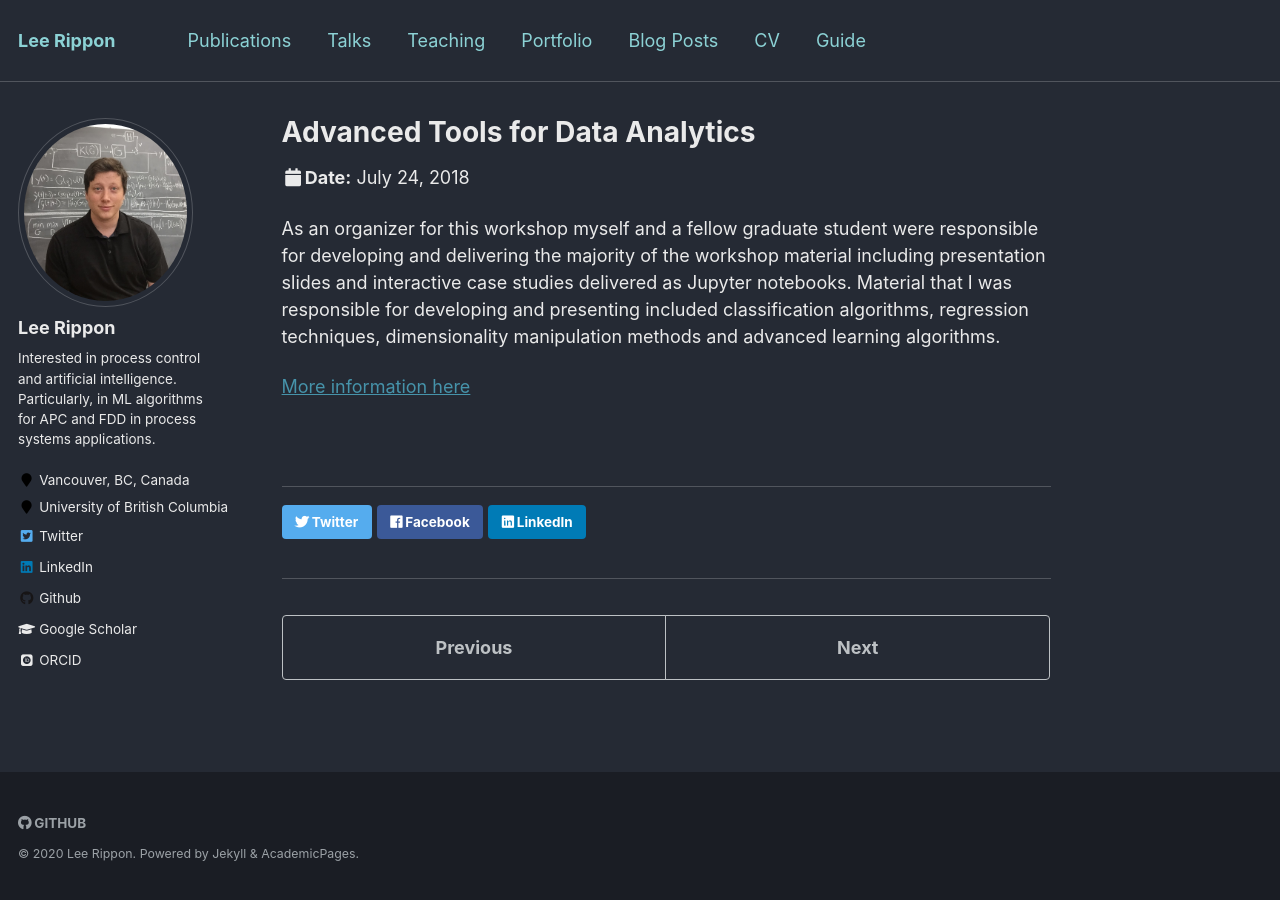
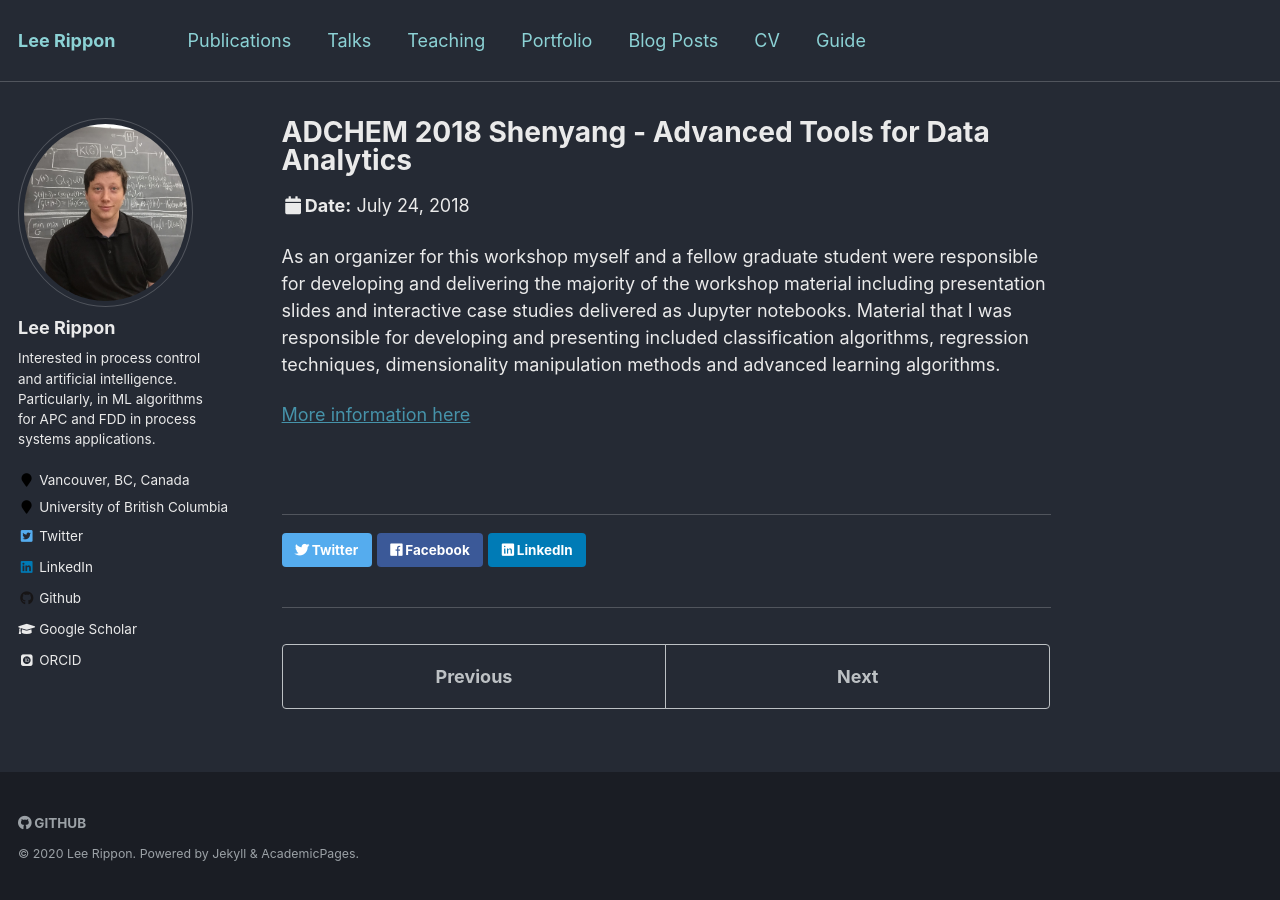
Before and after one commit to LeeRippon/LeeRippon.github.io, a Jekyll site: the page built from _talks/2018-adchem.md, in a window 1280 px wide. Built offline with Jekyll 4.4.1, drawn with Linux system fonts in a browser that asks for light colours; some web fonts are replaced.

Commit message:
Update 2018-adchem.md

```diff
--- a/_talks/2018-adchem.md
+++ b/_talks/2018-adchem.md
@@ -1,5 +1,5 @@
 ---
-title: "Advanced Tools for Data Analytics"
+title: "ADCHEM 2018 Shenyang - Advanced Tools for Data Analytics"
 collection: talks
 type: "Workshop"
 permalink: /talks/2018-adchem
```
